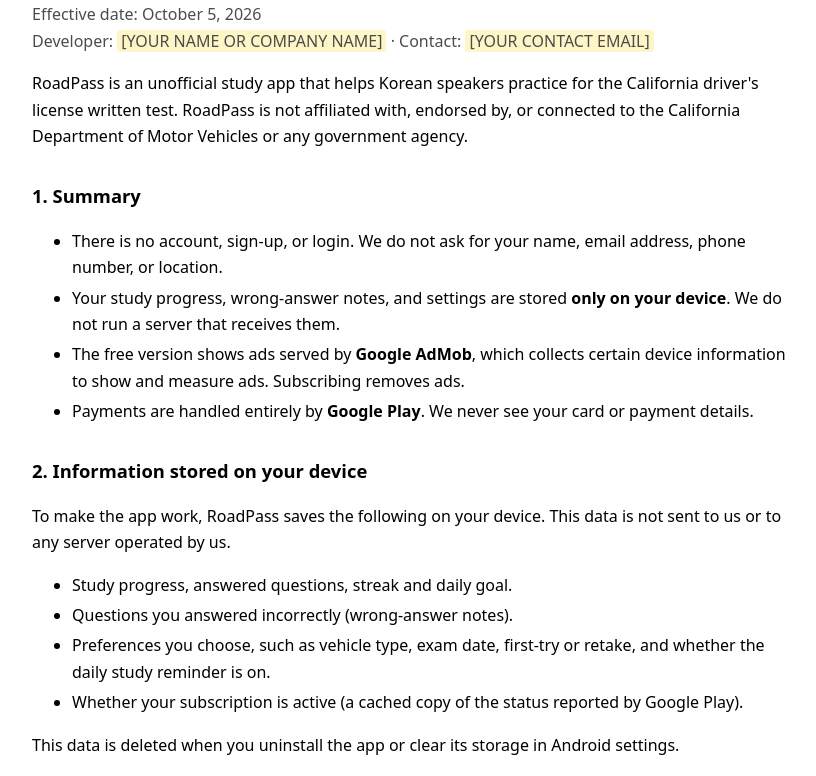
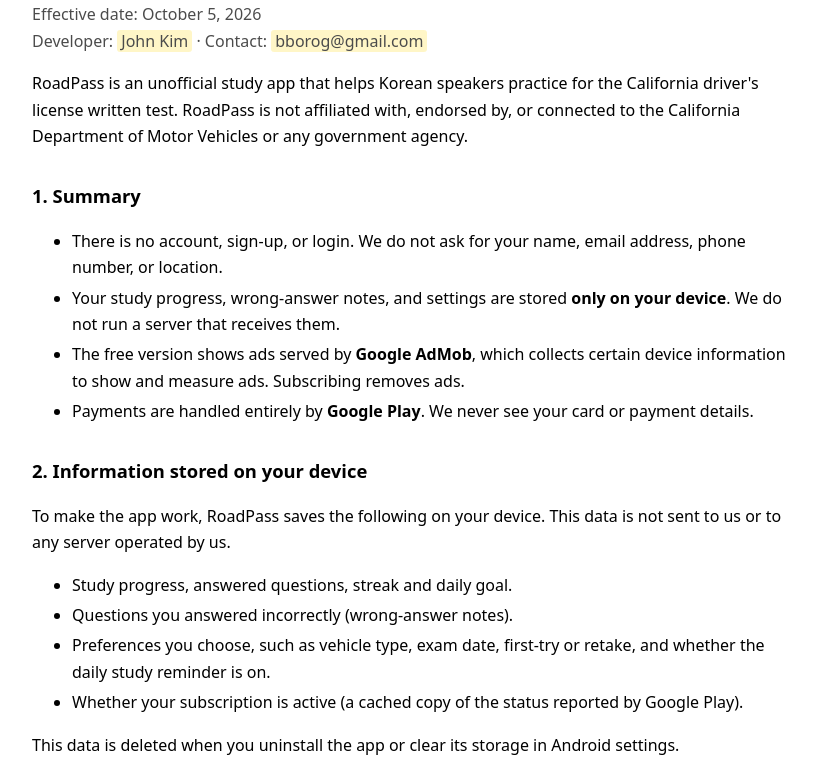
Before and after one commit to Samiepapa/roadpass, a plain HTML site: page index.html in a window 1280 px wide. Shown: the part 148-924 px from the top of the page, without its empty margins (228-1044 px from the left). Drawn offline with Linux system fonts and the light colour scheme.

Commit message:
Update index.html

```diff
--- a/index.html
+++ b/index.html
@@ -25,7 +25,7 @@
 <h1>RoadPass Privacy Policy</h1>
 <p class="meta">App: RoadPass: DMV Test in Korean (Android, package <code>com.roadpass.korean</code>)<br>
 Effective date: October 5, 2026<br>
-Developer: <span class="todo">[YOUR NAME OR COMPANY NAME]</span> · Contact: <span class="todo">[YOUR CONTACT EMAIL]</span></p>
+Developer: <span class="todo">John Kim</span> · Contact: <span class="todo">bborog@gmail.com</span></p>
 
 <p>RoadPass is an unofficial study app that helps Korean speakers practice for the California driver's license written test. RoadPass is not affiliated with, endorsed by, or connected to the California Department of Motor Vehicles or any government agency.</p>
 
@@ -93,8 +93,8 @@
 <p>We may update this policy from time to time. We will post the updated version at this page and change the effective date above. Material changes will be highlighted in the app or on this page.</p>
 
 <h2>13. Contact</h2>
-<p><span class="todo">[YOUR NAME OR COMPANY NAME]</span><br>
-Email: <span class="todo">[YOUR CONTACT EMAIL]</span></p>
+<p><span class="todo">John Kim</span><br>
+Email: <span class="todo">bborog@gmail.com</span></p>
 </section>
 
 <hr>
@@ -104,7 +104,7 @@
 <h1>RoadPass 개인정보처리방침</h1>
 <p class="meta">앱: RoadPass: DMV Test in Korean (Android, 패키지 <code>com.roadpass.korean</code>)<br>
 시행일: 2026년 10월 5일<br>
-개발자: <span class="todo">[개발자 이름 또는 회사명]</span> · 문의: <span class="todo">[문의 이메일]</span></p>
+개발자: <span class="todo">John Kim</span> · 문의: <span class="todo">bboroG@gmail.com</span></p>
 
 <p>RoadPass는 캘리포니아 운전면허 필기시험을 한국어로 연습할 수 있게 돕는 비공식 학습 앱입니다. RoadPass는 캘리포니아 DMV(Department of Motor Vehicles)나 어떤 정부 기관과도 제휴·승인·연관 관계가 없습니다.</p>
 
@@ -172,8 +172,8 @@
 <p>이 방침은 수시로 바뀔 수 있습니다. 변경 시 이 페이지에 게시하고 시행일을 고칩니다. 중요한 변경은 앱이나 이 페이지에서 알립니다.</p>
 
 <h2>13. 문의</h2>
-<p><span class="todo">[개발자 이름 또는 회사명]</span><br>
-이메일: <span class="todo">[문의 이메일]</span></p>
+<p><span class="todo">John Kim</span><br>
+이메일: <span class="todo">bborog@gmail.com</span></p>
 </section>
 
 </body>
```
